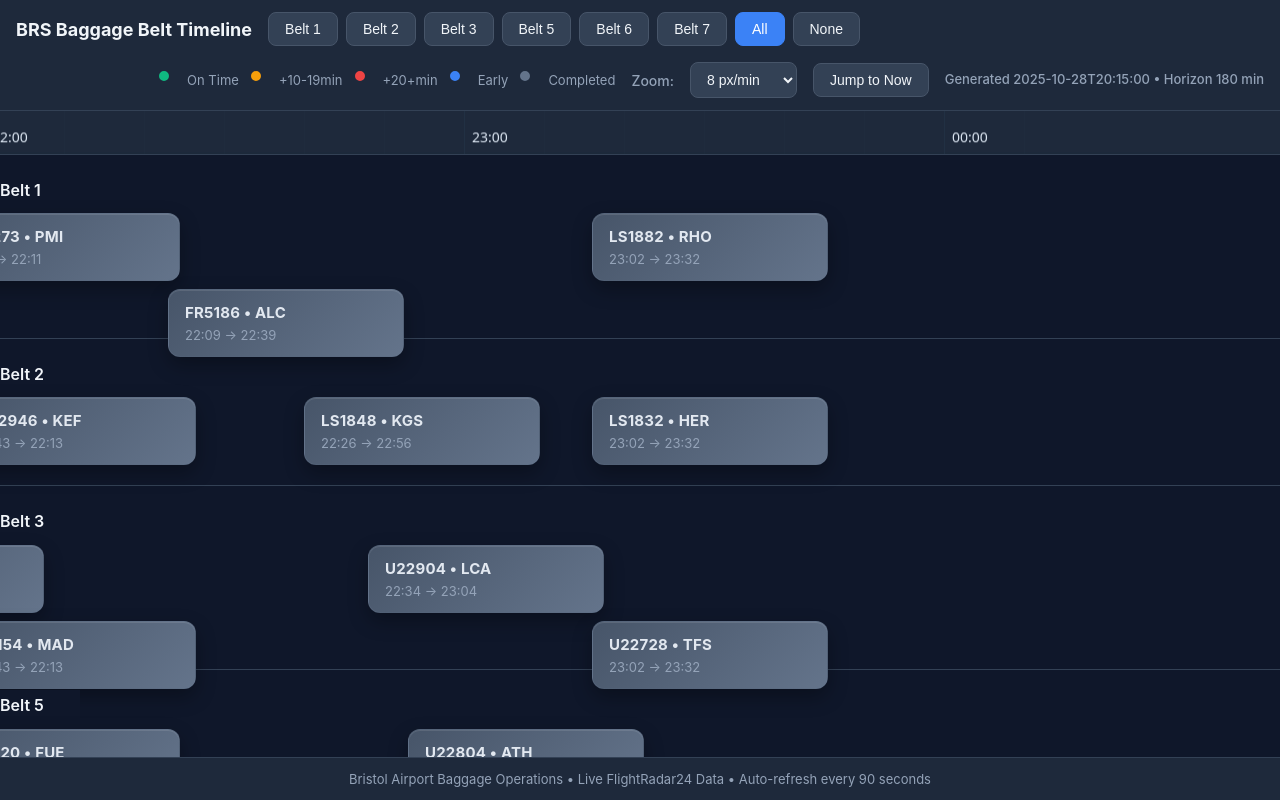
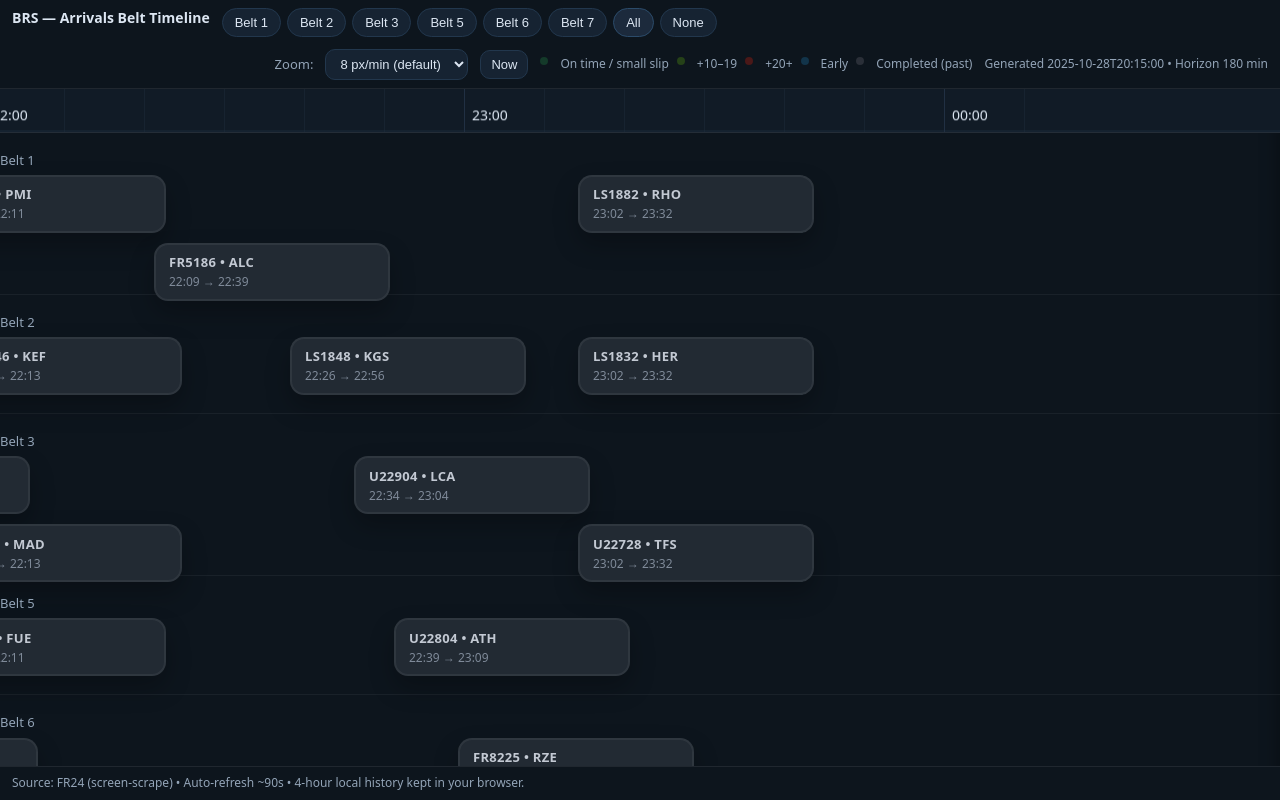
Before and after one commit to HarrisAlharis/brs-belt-alloc, a website: page docs/timeline.html in a window 1280 px wide. Drawn offline with Linux system fonts and the light colour scheme.

```diff
--- a/docs/last_update.txt
+++ b/docs/last_update.txt
@@ -1 +1 @@
-31/10/2025  6:03:54.58
+31/10/2025 16:32:50.43
--- a/docs/timeline.css
+++ b/docs/timeline.css
@@ -1,21 +1,20 @@
 :root {
-  --bg: #0f172a;
-  --panel: #1e293b;
-  --grid-hour: rgba(255,255,255,0.15);
-  --grid-10min: rgba(255,255,255,0.06);
-  --text: #f1f5f9;
-  --text-dim: #94a3b8;
-  --accent: #3b82f6;
-  --border: #334155;
+  --bg: #0d151d;
+  --panel: #111b26;
+  --grid-hour: rgba(255,255,255,0.12);
+  --grid-10min: rgba(255,255,255,0.04);
+  --text: #dce6f2;
+  --text-dim: #93a4b7;
+  --accent: #48a3ff;
 
-  --puck-radius: 12px;
-  --puck-pad-x: 16px;
-  --puck-pad-y: 12px;
+  --puck-radius: 14px;
+  --puck-pad-x: 14px;
+  --puck-pad-y: 10px;
 
   /* packing */
-  --lane-height: 68px;
-  --lane-gap: 8px;
-  --belt-pad-y: 20px;
+  --lane-height: 58px;
+  --lane-gap: 10px;
+  --belt-pad-y: 18px;
 }
 
 /* GLOBAL */
@@ -25,9 +24,9 @@
   margin: 0;
   background: var(--bg);
   color: var(--text);
-  font-family: -apple-system, BlinkMacSystemFont, 'Segoe UI', Roboto, Oxygen, Ubuntu, sans-serif;
-  font-size: 15px;
-  line-height: 1.5;
+  font-family: ui-sans-serif, system-ui, "Segoe UI", Roboto, Helvetica, Arial, "Apple Color Emoji","Segoe UI Emoji";
+  font-size: 14px;
+  line-height: 1.4;
   overflow: hidden;
   display: flex;
   flex-direction: column;
@@ -36,108 +35,92 @@
 /* HEADER / CONTROLS */
 .topbar {
   flex-shrink: 0;
-  background: var(--panel);
-  border-bottom: 1px solid var(--border);
-  padding: 12px 16px;
+  background: #0d151d;
+  border-bottom: 1px solid rgba(255,255,255,0.08);
+  padding: 8px 12px;
   display: flex;
   flex-wrap: wrap;
-  gap: 16px;
-  align-items: center;
+  gap: 12px;
+  align-items: flex-start;
 }
 .brand {
-  font-weight: 700;
+  font-weight: 600;
   color: var(--text);
-  font-size: 18px;
   white-space: nowrap;
 }
 .chiprow {
   display: flex;
   flex-wrap: wrap;
-  gap: 8px;
+  gap: 6px;
 }
 .chip {
-  background: #334155;
+  background: #162332;
   color: var(--text);
-  border: 1px solid #475569;
-  border-radius: 8px;
-  padding: 8px 16px;
-  font-size: 14px;
+  border: 1px solid #22374d;
+  border-radius: 999px;
+  padding: 6px 12px;
+  font-size: 13px;
   cursor: pointer;
-  transition: all 0.2s ease;
-  font-weight: 500;
-}
-.chip:hover {
-  background: #475569;
 }
 .chip.on {
-  background: var(--accent);
-  border-color: var(--accent);
-  color: white;
+  background: #1c2a3c;
+  border-color: #2b4b6a;
 }
 .right-controls {
   margin-left: auto;
   display: flex;
   flex-wrap: wrap;
-  gap: 16px;
+  gap: 12px;
   align-items: center;
   color: var(--text);
-  font-size: 14px;
+  font-size: 13px;
 }
 .lbl {
   color: var(--text-dim);
-  font-weight: 500;
 }
 #zoom {
-  background: #334155;
+  background: #162332;
   color: var(--text);
-  border: 1px solid #475569;
-  border-radius: 8px;
-  padding: 8px 12px;
-  font-size: 14px;
-  font-weight: 500;
+  border: 1px solid #22374d;
+  border-radius: 10px;
+  padding: 6px 10px;
+  font-size: 13px;
 }
 .btn {
-  background: #334155;
+  background: #162332;
   color: var(--text);
-  border: 1px solid #475569;
-  border-radius: 8px;
-  font-size: 14px;
-  padding: 8px 16px;
+  border: 1px solid #22374d;
+  border-radius: 10px;
+  font-size: 13px;
+  padding: 6px 10px;
   cursor: pointer;
-  font-weight: 500;
-  transition: all 0.2s ease;
-}
-.btn:hover {
-  background: #475569;
 }
 .legend {
   display: flex;
   flex-wrap: wrap;
-  gap: 12px;
-  line-height: 1.4;
-  font-size: 13px;
+  gap: 8px;
+  line-height: 1.2;
+  font-size: 12px;
   color: var(--text-dim);
   white-space: nowrap;
 }
 .dot {
   display: inline-block;
-  width: 10px;
-  height: 10px;
+  width: 8px;
+  height: 8px;
   border-radius: 999px;
-  margin-right: 6px;
-  border: 2px solid currentColor;
+  margin-right: 4px;
 }
-.dot-ok    { color: #10b981; background: #10b981; }
-.dot-10    { color: #f59e0b; background: #f59e0b; }
-.dot-20    { color: #ef4444; background: #ef4444; }
-.dot-early { color: #3b82f6; background: #3b82f6; }
-.dot-stale { color: #64748b; background: #64748b; }
+.dot-ok    { background: #143a2a; }
+.dot-10    { background: #254118; }
+.dot-20    { background: #4a1818; }
+.dot-early { background: #12344a; }
+.dot-stale { background: #2a2f38; }
 
 .meta {
-  font-size: 13px;
+  font-size: 12px;
   color: var(--text-dim);
   white-space: nowrap;
-  font-weight: 500;
 }
 
 /* VIEWPORT / SCROLLER */
@@ -160,6 +143,7 @@
   position: relative;
   min-height: 100%;
   background: var(--bg);
+  box-shadow: inset 0 20px 20px rgba(0,0,0,0.4);
 }
 
 /* RULER CANVAS */
@@ -169,7 +153,7 @@
   left: 0;
   z-index: 30;
   background: var(--panel);
-  border-bottom: 1px solid var(--border);
+  border-bottom: 1px solid rgba(255,255,255,0.08);
   display: block;
 }
 
@@ -180,36 +164,30 @@
 }
 .belt-row {
   position: relative;
-  border-bottom: 1px solid var(--border);
-  padding: var(--belt-pad-y) 12px;
+  border-bottom: 1px solid rgba(255,255,255,0.05);
+  padding: var(--belt-pad-y) 8px;
   min-height: calc(var(--belt-pad-y)*2 + var(--lane-height));
   display: block;
-  transition: background-color 0.2s ease;
-}
-.belt-row:hover {
-  background: rgba(255,255,255,0.02);
 }
 .belt-name {
   position: sticky;
   left: 0;
   z-index: 10;
-  width: 80px;
-  color: var(--text);
-  font-weight: 600;
-  font-size: 16px;
+  width: 70px;
+  color: var(--text-dim);
+  font-weight: 500;
+  font-size: 13px;
   line-height: 1.4;
-  margin-bottom: 8px;
+  margin-bottom: 6px;
   pointer-events: none;
-  background: var(--bg);
-  padding: 4px 0;
 }
 .row-inner {
   position: relative;
-  margin-left: 100px;
+  margin-left: 90px;
   min-height: var(--lane-height);
 }
 
-/* GRIDLINES */
+/* GRIDLINES (vertical time lines in body) */
 .gridline {
   position: absolute;
   top: 0;
@@ -225,19 +203,18 @@
 .now-line {
   position: absolute;
   top: 0;
-  width: 3px;
-  background: var(--accent);
+  width: 2px;
+  background: rgba(72,163,255,.85);
   box-shadow:
-    0 0 16px rgba(59, 130, 246, 0.8),
-    0 0 4px rgba(59, 130, 246, 1);
+    0 0 12px rgba(72,163,255,.6),
+    0 0 2px rgba(72,163,255,.9);
   pointer-events: none;
-  z-index: 20;
 }
 
 /* PUCKS */
 .puck {
   position: absolute;
-  min-width: 140px;
+  min-width: 120px;
   height: var(--lane-height);
   border-radius: var(--puck-radius);
   padding: var(--puck-pad-y) var(--puck-pad-x);
@@ -245,99 +222,83 @@
   flex-direction: column;
   justify-content: center;
   box-shadow:
-    0 8px 20px rgba(0,0,0,.3),
-    inset 0 1px 0 rgba(255,255,255,.1);
-  border: 1px solid rgba(255,255,255,.1);
-  color: white;
+    0 12px 24px rgba(0,0,0,.25),
+    inset 0 0 0 1px rgba(255,255,255,.06);
+  border: 1px solid rgba(255,255,255,.06);
+  color: #f2f5f9;
   cursor: default;
   overflow: hidden;
-  font-size: 14px;
-  line-height: 1.4;
-  transition: all 0.2s ease;
-  z-index: 10;
-}
-.puck:hover {
-  transform: translateY(-1px);
-  box-shadow:
-    0 12px 25px rgba(0,0,0,.4),
-    inset 0 1px 0 rgba(255,255,255,.15);
+  font-size: 13px;
+  line-height: 1.3;
 }
 .puck .title {
   font-weight: 700;
-  font-size: 15px;
-  letter-spacing: 0.2px;
+  letter-spacing: .3px;
   white-space: nowrap;
   overflow: hidden;
   text-overflow: ellipsis;
-  margin-bottom: 4px;
+  color: #f2f5f9;
+  margin-bottom: 3px;
 }
 .puck .sub {
-  font-size: 13px;
-  color: rgba(255,255,255,0.8);
+  font-size: 12px;
+  color: var(--text-dim);
   white-space: nowrap;
 }
 
 /* color classes */
 .puck.ok {
-  background: linear-gradient(135deg, #059669, #10b981);
-  border-color: rgba(16, 185, 129, 0.3);
+  background: #103a2a;       /* green (on time/small slip) */
 }
 .puck.mid {
-  background: linear-gradient(135deg, #d97706, #f59e0b);
-  border-color: rgba(245, 158, 11, 0.3);
+  background: #254118;       /* +10–19 */
 }
 .puck.late {
-  background: linear-gradient(135deg, #dc2626, #ef4444);
-  border-color: rgba(239, 68, 68, 0.3);
+  background: #4a1818;       /* +20+ red */
 }
 .puck.early {
-  background: linear-gradient(135deg, #1d4ed8, #3b82f6);
-  border-color: rgba(59, 130, 246, 0.3);
+  background: #12344a;       /* early blue */
 }
 .puck.stale {
-  background: linear-gradient(135deg, #475569, #64748b);
-  border-color: rgba(100, 116, 139, 0.3);
-  color: #cbd5e1;
+  background: #222a33;       /* completed grey */
+  color: #9da7b4;
 }
 .puck.stale .title {
-  color: #e2e8f0;
+  color: #c3c9d3;
 }
 .puck.stale .sub {
-  color: #94a3b8;
+  color: #7f8a99;
 }
 
-/* TOOLTIP */
+/* TOOLTIP ON HOVER */
 .puck[data-tip]:hover::after {
   content: attr(data-tip);
   position: absolute;
   left: 50%;
-  bottom: calc(100% + 12px);
+  bottom: calc(100% + 10px);
   transform: translateX(-50%);
   white-space: pre;
   font-size: 13px;
-  line-height: 1.4;
-  background: #1e293b;
+  line-height: 1.35;
+  background: #0f2234;
   color: var(--text);
-  border: 1px solid #334155;
+  border: 1px solid #23425f;
   border-radius: 8px;
-  padding: 12px 16px;
+  padding: 10px 12px;
   z-index: 50;
-  max-width: 320px;
-  box-shadow: 0 12px 25px rgba(0,0,0,.5);
-  backdrop-filter: blur(8px);
-  font-family: inherit;
+  max-width: 420px;
+  box-shadow: 0 10px 20px rgba(0,0,0,.4);
 }
 
 /* FOOTER */
 .foot {
   flex-shrink: 0;
-  font-size: 13px;
+  font-size: 12px;
   line-height: 1.4;
-  padding: 12px 16px;
+  padding: 8px 12px;
   color: var(--text-dim);
-  border-top: 1px solid var(--border);
-  background: var(--panel);
+  border-top: 1px solid rgba(255,255,255,0.08);
+  background: #0d151d;
   white-space: nowrap;
   overflow-x: auto;
-  text-align: center;
 }
--- a/docs/timeline.html
+++ b/docs/timeline.html
@@ -2,35 +2,34 @@
 <html lang="en">
 <head>
   <meta charset="utf-8" />
-  <title>BRS — Baggage Belt Timeline</title>
+  <title>BRS — Arrivals Belt Timeline</title>
   <meta name="viewport" content="width=device-width,initial-scale=1" />
   <link rel="stylesheet" href="timeline.css" />
 </head>
 <body>
   <header class="topbar">
-    <div class="brand">BRS Baggage Belt Timeline</div>
+    <div class="brand">BRS — Arrivals Belt Timeline</div>
 
     <div class="chiprow" id="beltChips">
       <!-- belt filter chips will be injected -->
     </div>
 
     <div class="right-controls">
-      <div class="legend">
-        <span class="dot dot-ok"></span> On Time
-        <span class="dot dot-10"></span> +10-19min
-        <span class="dot dot-20"></span> +20+min
-        <span class="dot dot-early"></span> Early
-        <span class="dot dot-stale"></span> Completed
-      </div>
-
       <label class="lbl">Zoom:</label>
       <select id="zoom">
+        <option value="8" selected>8 px/min (default)</option>
         <option value="10">10 px/min</option>
-        <option value="8" selected>8 px/min</option>
-        <option value="6">6 px/min</option>
+        <option value="12">12 px/min</option>
       </select>
+      <button id="nowBtn" class="btn">Now</button>
 
-      <button id="nowBtn" class="btn">Jump to Now</button>
+      <div class="legend">
+        <span class="dot dot-ok"></span> On time / small slip
+        <span class="dot dot-10"></span> +10–19
+        <span class="dot dot-20"></span> +20+
+        <span class="dot dot-early"></span> Early
+        <span class="dot dot-stale"></span> Completed (past)
+      </div>
 
       <div class="meta" id="meta"></div>
     </div>
@@ -52,7 +51,7 @@
   </div>
 
   <footer class="foot">
-    <div>Bristol Airport Baggage Operations • Live FlightRadar24 Data • Auto-refresh every 90 seconds</div>
+    <div>Source: FR24 (screen-scrape) • Auto-refresh ~90s • 4-hour local history kept in your browser.</div>
   </footer>
 
   <script src="timeline.js"></script>
```
